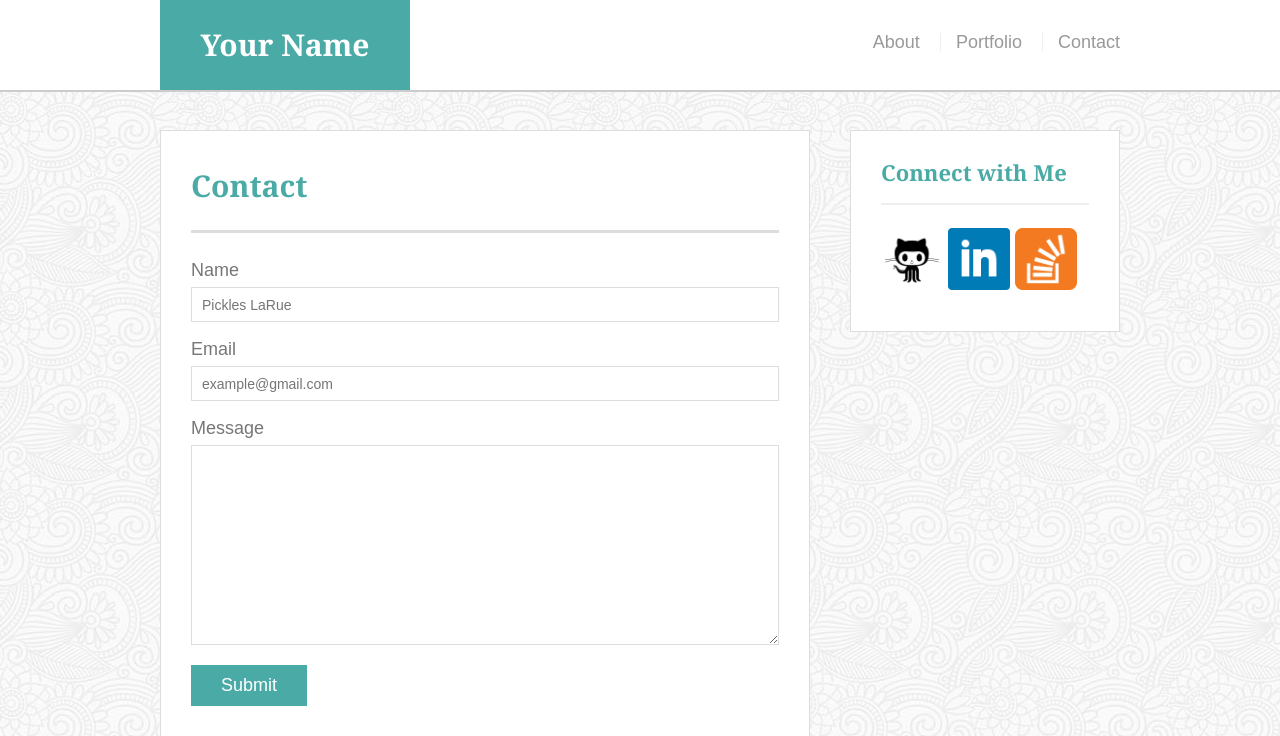
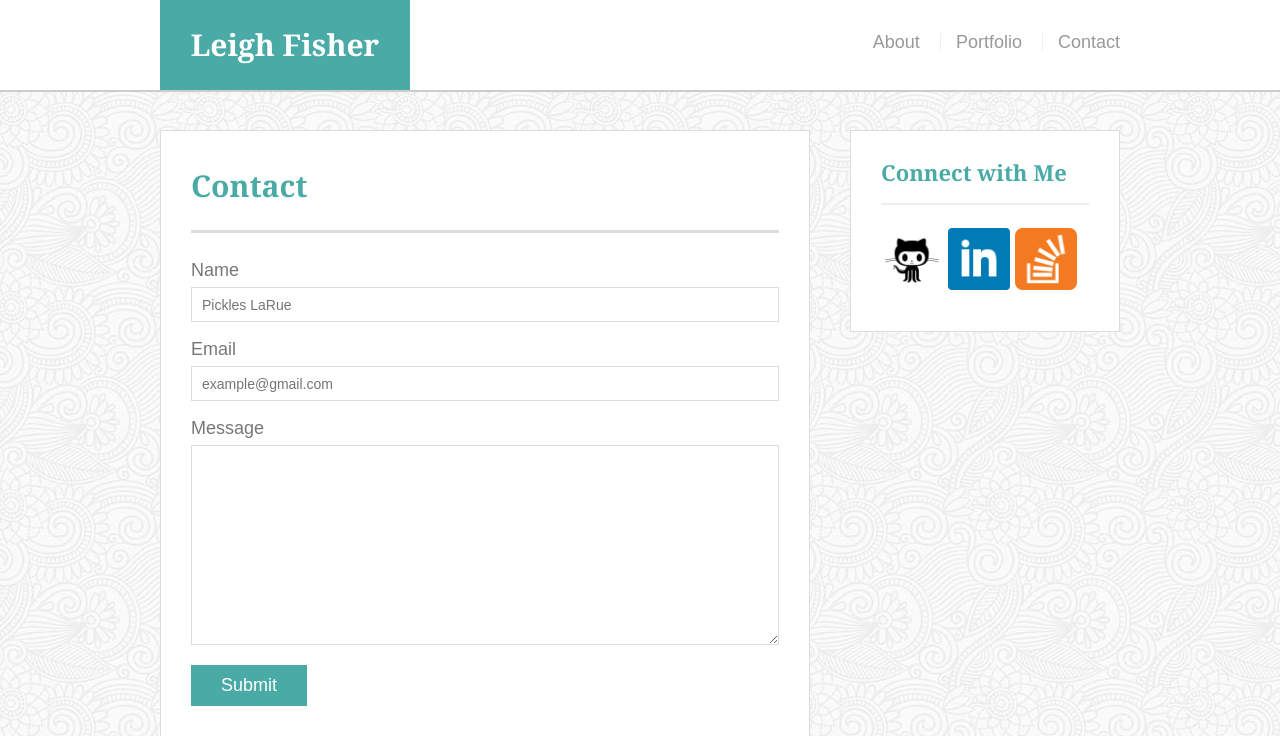
Before and after one commit to lafisher/Responsive-Portfolio, a PHP site: page /contact.html in a window 1280 px wide. Shown: the top 736 px of the page. Run offline with PHP 8.4, Linux system fonts and the light colour scheme.

Commit message:
First commit

```diff
--- a/assets/css/style.css
+++ b/assets/css/style.css
@@ -321,7 +321,6 @@ body {
    .work  {
       position: relative;
       width: 274px;
-      height: 222px;
       overflow: auto;
       float: left;
       margin: 20px 0 25px;
--- a/contact.html
+++ b/contact.html
@@ -3,7 +3,7 @@
 
  <head>
    <meta charset="UTF-8">
-   <title>Contact | Your Name</title>
+   <title>Contact | Leigh Fisher</title>
    <link rel="stylesheet" type="text/css" href="assets/css/reset.css">
    <link rel="stylesheet" type="text/css" href="assets/css/style.css">
    <meta name="viewport" content="width=device-width, initial-scale=1.0">
@@ -13,7 +13,7 @@
 
    <header id="masthead">
      <div class="container">
-       <a href="index.html" id="logo">Your Name</a>
+       <a href="index.html" id="logo">Leigh Fisher</a>
        <nav>
          <a href="index.html">About</a>
          <a href="portfolio.html">Portfolio</a>
--- a/index.html
+++ b/index.html
@@ -26,7 +26,7 @@
      <section class="main-section">
        <h1>About Me</h1>
 
-       <img src="assets/images/portfoliopic.jpg" class="auth-image" alt="Your Name">
+       <img src="assets/images/portfoliopic.jpg" class="auth-image" alt="Leigh Fisher">
 
        <p>Hi! I'm Leigh, a yoga teacher, writer, interdisciplinary theatre artist, and burgeoning web developer from Austin, TX. Working in the theater world for nearly 30 years (I started VERY young, stop trying to do the math) has given me a keen eye for design, and the ability to make somthing really cool with virtually no time and even less money.</p>
 
--- a/portfolio.html
+++ b/portfolio.html
@@ -3,7 +3,7 @@
 
 <head>
   <meta charset="UTF-8">
-  <title>Portfolio | Your Name</title>
+  <title>Portfolio | Leigh Fisher</title>
   <link rel="stylesheet" type="text/css" href="assets/css/reset.css">
   <link rel="stylesheet" type="text/css" href="assets/css/style.css">
   <meta name="viewport" content="width=device-width, initial-scale=1.0">
```
Also changed, not shown: 2 other files.
